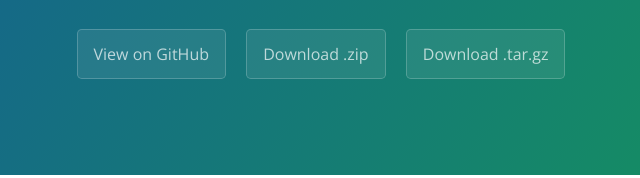
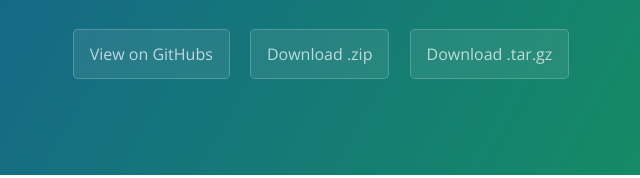
Before and after one commit to just5150/resume, a plain HTML site: page index.html in a window 1280 px wide. Shown: the part 161-339 px from the top of the page, 319-959 px from the left. Drawn offline with nearby package versions, Linux system fonts and the light colour scheme.

Commit message:
Update index.html

```diff
--- a/index.html
+++ b/index.html
@@ -13,7 +13,7 @@
     <section class="page-header">
       <h1 class="project-name">Resume</h1>
       <h2 class="project-tagline"></h2>
-      <a href="https://github.com/just5150/resume" class="btn">View on GitHub</a>
+      <a href="https://github.com/just5150/resume" class="btn">View on GitHubs</a>
       <a href="https://github.com/just5150/resume/zipball/master" class="btn">Download .zip</a>
       <a href="https://github.com/just5150/resume/tarball/master" class="btn">Download .tar.gz</a>
     </section>
```
